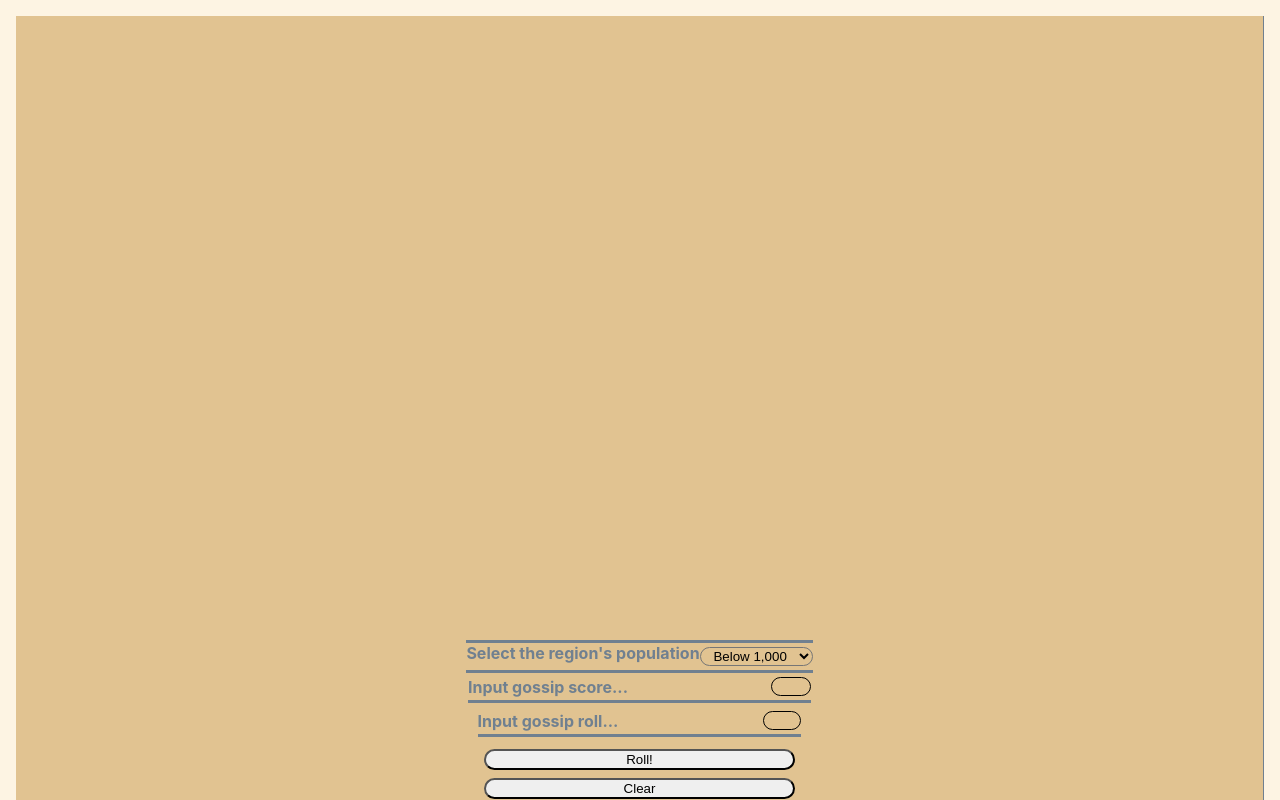
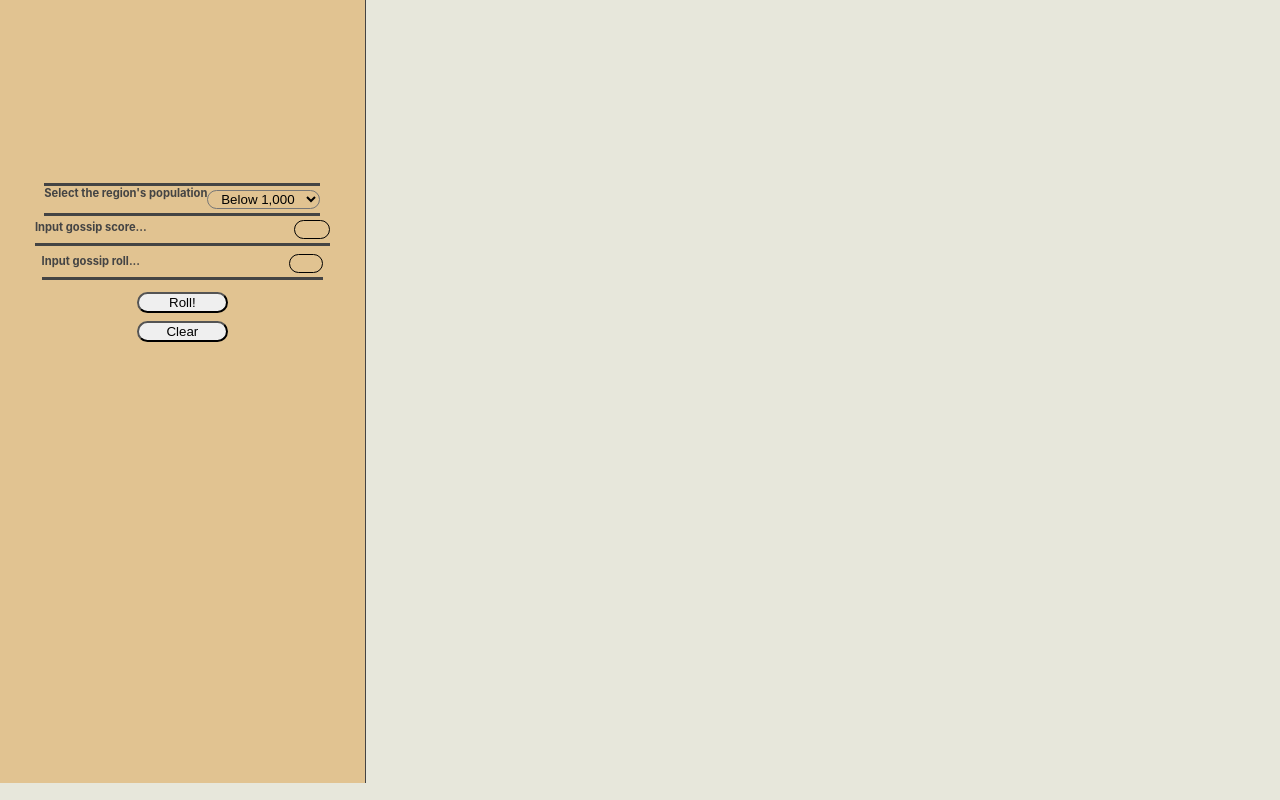
Before and after one commit to justricky21/wfrp-shoppe-generator, a React (Create React App) app: page / in a window 1280 px wide. Shown: the top 800 px of the page. Built offline with nearby package versions, Linux system fonts and the light colour scheme.

Commit message:
amended app js formatting

```diff
--- a/src/App.css
+++ b/src/App.css
@@ -1,21 +1,23 @@
-.app {
-    margin: 1rem;
-}
-
 /* Chrome, Safari, Edge, Opera */
 input::-webkit-outer-spin-button,
 input::-webkit-inner-spin-button {
-    -webkit-appearance: none;
+  -webkit-appearance: none;
 }
 
 /* Firefox */
-input[type=number] {
-    -moz-appearance: textfield;
+input[type="number"] {
+  -moz-appearance: textfield;
+}
+
+.app {
+  display: grid;
+  grid-template-columns: 2fr 5fr;
 }
 
 body {
-    background-color: #FDF4E3;
-    color: slategrey
+  background-color: #e7e7db;
+  color: #444;
+  font-size: 0.7rem;
 }
 
 /* 705446, E1C391, FDF4E3, 3C3431 */
```
